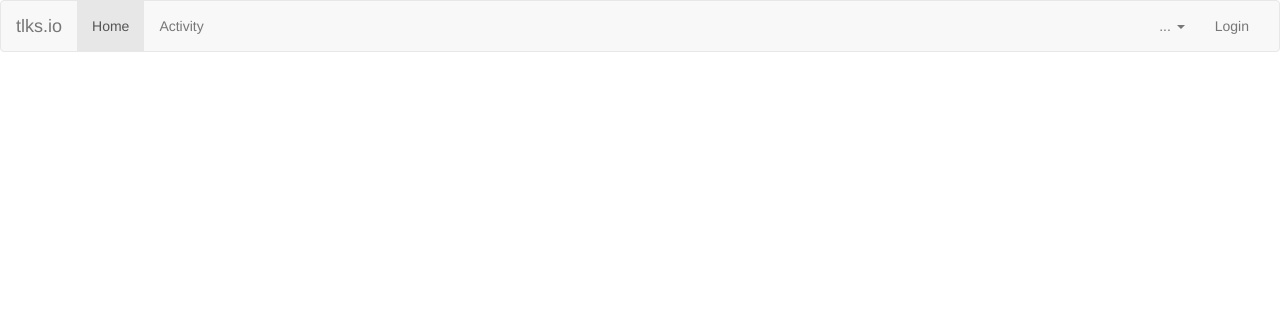
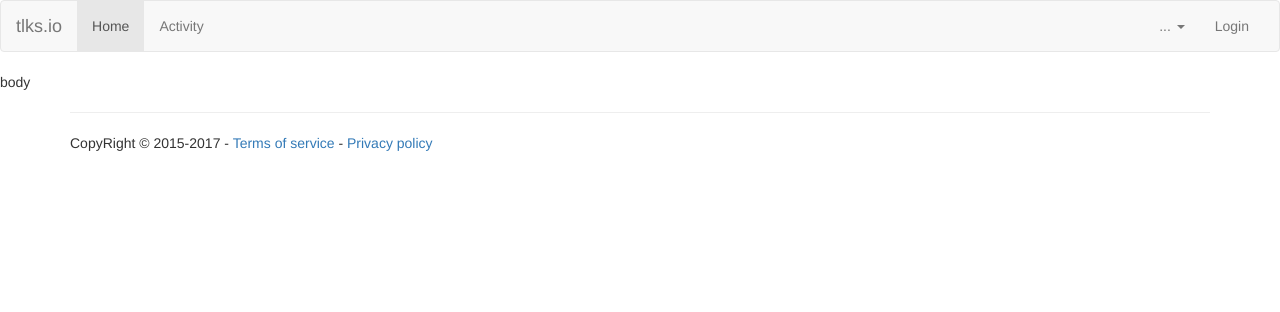
Before and after one commit to tlksio/tlksio, a Django app: page / in a window 1280 px wide. Shown: the top 312 px of the page. Run offline with Django 3.2, Linux system fonts and the light colour scheme; some libraries are stand-ins or nearby versions.

Commit message:
Added footer copyright

```diff
--- a/templates/index.html
+++ b/templates/index.html
@@ -3,7 +3,8 @@
 <head>
     <meta charset="UTF-8">
     <title>tlks.io : A curated and community driven list of technical talks</title>
-    <link href="https://maxcdn.bootstrapcdn.com/bootstrap/3.3.7/css/bootstrap.min.css" rel="stylesheet" integrity="sha384-BVYiiSIFeK1dGmJRAkycuHAHRg32OmUcww7on3RYdg4Va+PmSTsz/K68vbdEjh4u" crossorigin="anonymous">
+    <link href="https://maxcdn.bootstrapcdn.com/bootstrap/3.3.7/css/bootstrap.min.css" rel="stylesheet"
+          integrity="sha384-BVYiiSIFeK1dGmJRAkycuHAHRg32OmUcww7on3RYdg4Va+PmSTsz/K68vbdEjh4u" crossorigin="anonymous">
 
 </head>
 <body>
@@ -12,7 +13,8 @@
     <div class="container-fluid">
         <!-- Brand and toggle get grouped for better mobile display -->
         <div class="navbar-header">
-      <button type="button" class="navbar-toggle collapsed" data-toggle="collapse" data-target="#bs-example-navbar-collapse-1" aria-expanded="false">
+            <button type="button" class="navbar-toggle collapsed" data-toggle="collapse"
+                    data-target="#bs-example-navbar-collapse-1" aria-expanded="false">
                 <span class="sr-only">Toggle navigation</span>
                 <span class="icon-bar"></span>
                 <span class="icon-bar"></span>
@@ -29,7 +31,8 @@
             </ul>
             <ul class="nav navbar-nav navbar-right">
                 <li class="dropdown">
-          <a href="#" class="dropdown-toggle" data-toggle="dropdown" role="button" aria-haspopup="true" aria-expanded="false">... <span class="caret"></span></a>
+                    <a href="#" class="dropdown-toggle" data-toggle="dropdown" role="button" aria-haspopup="true"
+                       aria-expanded="false">... <span class="caret"></span></a>
                     <ul class="dropdown-menu">
                         <li><a href="#">About</a></li>
                         <li><a href="#">FAQ</a></li>
@@ -41,7 +44,25 @@
     </div><!-- /.container-fluid -->
 </nav>
 
-<script src="https://cdnjs.cloudflare.com/ajax/libs/jquery/3.2.1/jquery.min.js" integrity="sha256-hwg4gsxgFZhOsEEamdOYGBf13FyQuiTwlAQgxVSNgt4=" crossorigin="anonymous"></script>
-<script src="https://maxcdn.bootstrapcdn.com/bootstrap/3.3.7/js/bootstrap.min.js" integrity="sha384-Tc5IQib027qvyjSMfHjOMaLkfuWVxZxUPnCJA7l2mCWNIpG9mGCD8wGNIcPD7Txa" crossorigin="anonymous"></script>
+body
+
+<footer class="container">
+    <hr>
+    <div class="row">
+        <div class="col-xs-12">
+            <span>CopyRight © 2015-{% now "Y" %}</span>
+            <span>-</span>
+            <a href="/terms" title="tlks.io terms of service">Terms of service</a>
+            <span>-</span>
+            <a href="/privacy" title="tlks.io privacy policy">Privacy policy</a>
+        </div>
+    </div>
+</footer>
+
+<script src="https://cdnjs.cloudflare.com/ajax/libs/jquery/3.2.1/jquery.min.js"
+        integrity="sha256-hwg4gsxgFZhOsEEamdOYGBf13FyQuiTwlAQgxVSNgt4=" crossorigin="anonymous"></script>
+<script src="https://maxcdn.bootstrapcdn.com/bootstrap/3.3.7/js/bootstrap.min.js"
+        integrity="sha384-Tc5IQib027qvyjSMfHjOMaLkfuWVxZxUPnCJA7l2mCWNIpG9mGCD8wGNIcPD7Txa"
+        crossorigin="anonymous"></script>
 </body>
 </html>
```
Lines whose indentation alone changed are shown as unchanged.
